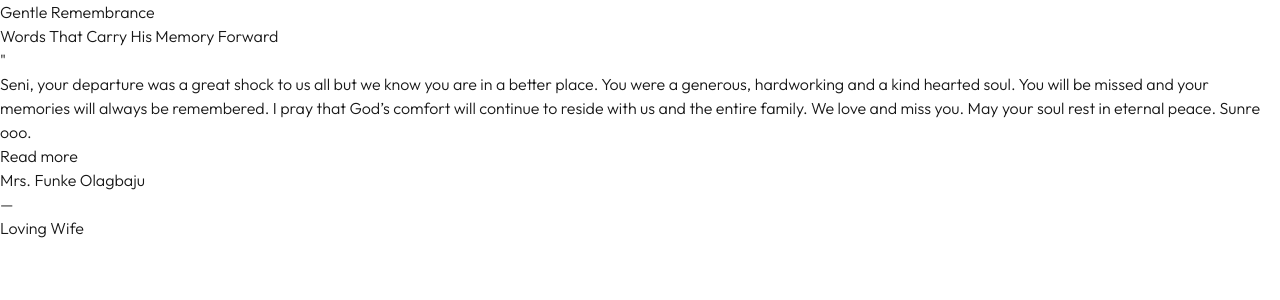
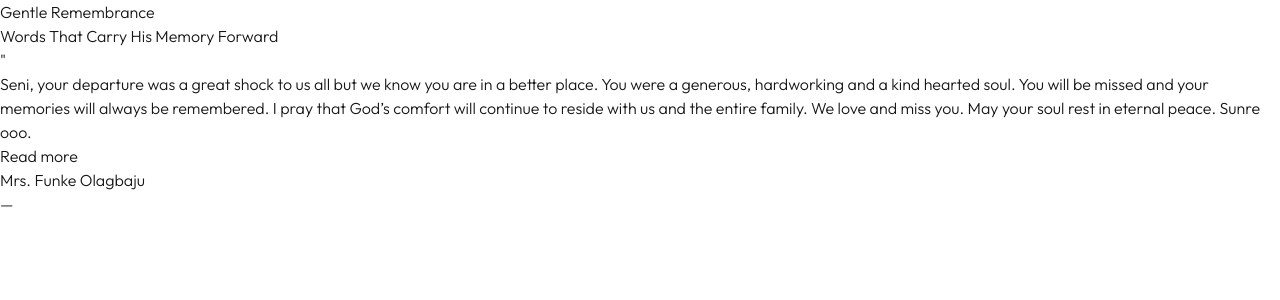
Before and after one commit to odemakin-victoria/memorial-site, a Next.js app: page /LandingPage/pages/Eulogies in a window 1280 px wide. Shown: the top 300 px of the page. Built offline with nearby package versions, Linux system fonts and the light colour scheme.

Commit message:
chores: eulogies and dummy data

```diff
--- a/src/pages/LandingPage/pages/Eulogies.tsx
+++ b/src/pages/LandingPage/pages/Eulogies.tsx
@@ -6,9 +6,9 @@ const eulogiesData = [
   {
     id: 1,
     name: "Mrs. Funke Olagbaju",
-    title: "Loving Wife",
+    title: "",
     message: "Seni, your departure was a great shock to us all but we know you are in a better place. You were a generous, hardworking and a kind hearted soul. You will be missed and your memories will always be remembered. I pray that God’s comfort will continue to reside with us and the entire family. We love and miss you. May your soul rest in eternal peace. Sunre ooo.",
-    relationship: "Wife"
+    relationship: ""
   },
   // {
   //   id: 2,
```
Also changed, not shown: src/pages/LandingPage/pages/MemoryWall.tsx (+8 -8 lines).
